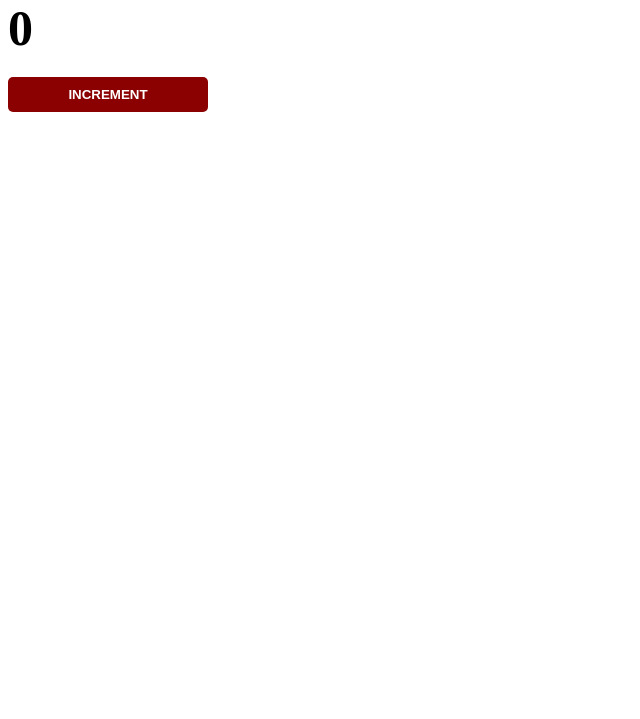
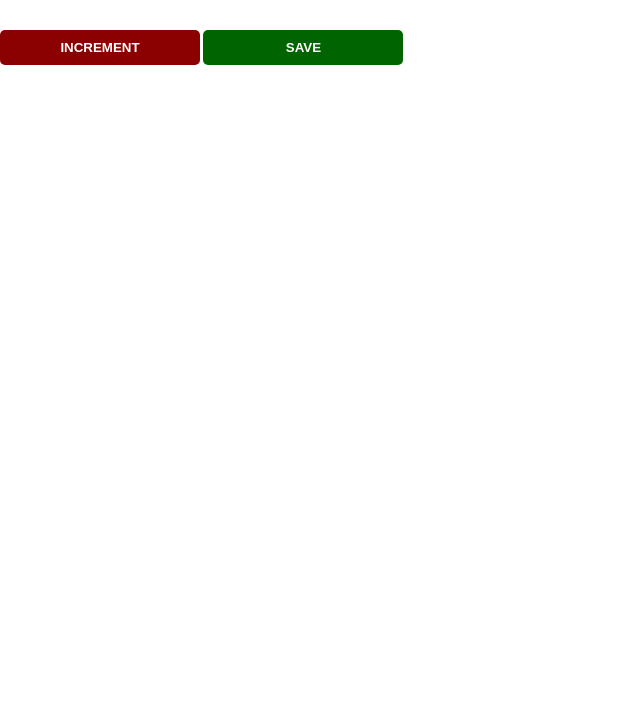
Before and after one commit to coded-finger/webdev, a plain HTML site: page index.html in a window 1280 px wide. Shown: the part 81-800 px from the top of the page, without its empty margins (0-640 px from the left). Drawn offline with Linux system fonts and the light colour scheme.

Commit message:
save countinto the system

```diff
--- a/index.html
+++ b/index.html
@@ -8,8 +8,9 @@
 </head>
 <body>
 	<h1>People Entered</h1>
-	<h2 id="counter">0</h2>
+	<h2 id="count-el">0</h2>
 		<button id="increment-btn" onclick="increment()">INCREMENT</button>
+		<button id="save-btn" onclick="save()">SAVE</button>
 		<script src = "index.js"> </script>
 
 </body>
--- a/index.js
+++ b/index.js
@@ -1,31 +1,13 @@
-// let initialize count = 0;
-//listen to click on increment button
-//increment count on clicked button
-//
 
-// function incrementCount() {
-//  // count++;
-//  console.log("Button Clicked")
-//  //render();
-// }
+let countEl = document.getElementById("count-el");
+let count = 0;
 
-// function callout() {
-//   console.log(42)
-// }
-
-// callout();
-
-// let lap1 = 34;
-// let lap2 = 42;
-// let lap3 = 50;
-// function averageLapTime() {
-//   let sum = (lap1 + lap2 + lap3);
-//   console.log(sum);
-// }
-// averageLapTime();
-
-let count = 0;
 function increment() {
   count = count + 1;
+    countEl.innerHTML = count;
   console.log(count);
 }
+
+function save() {
+
+}
--- a/styles.css
+++ b/styles.css
@@ -1,5 +1,14 @@
 
-
+*{
+    margin: 0;
+    padding: 0;
+    box-sizing: border-box;
+}
+body{
+    font-family: 'Roboto', sans-serif;
+    font-size: 14px;
+    background-image: url(train.jpg) no-repeat;
+}
 
 h2 {
     font-size: 50px;
```
